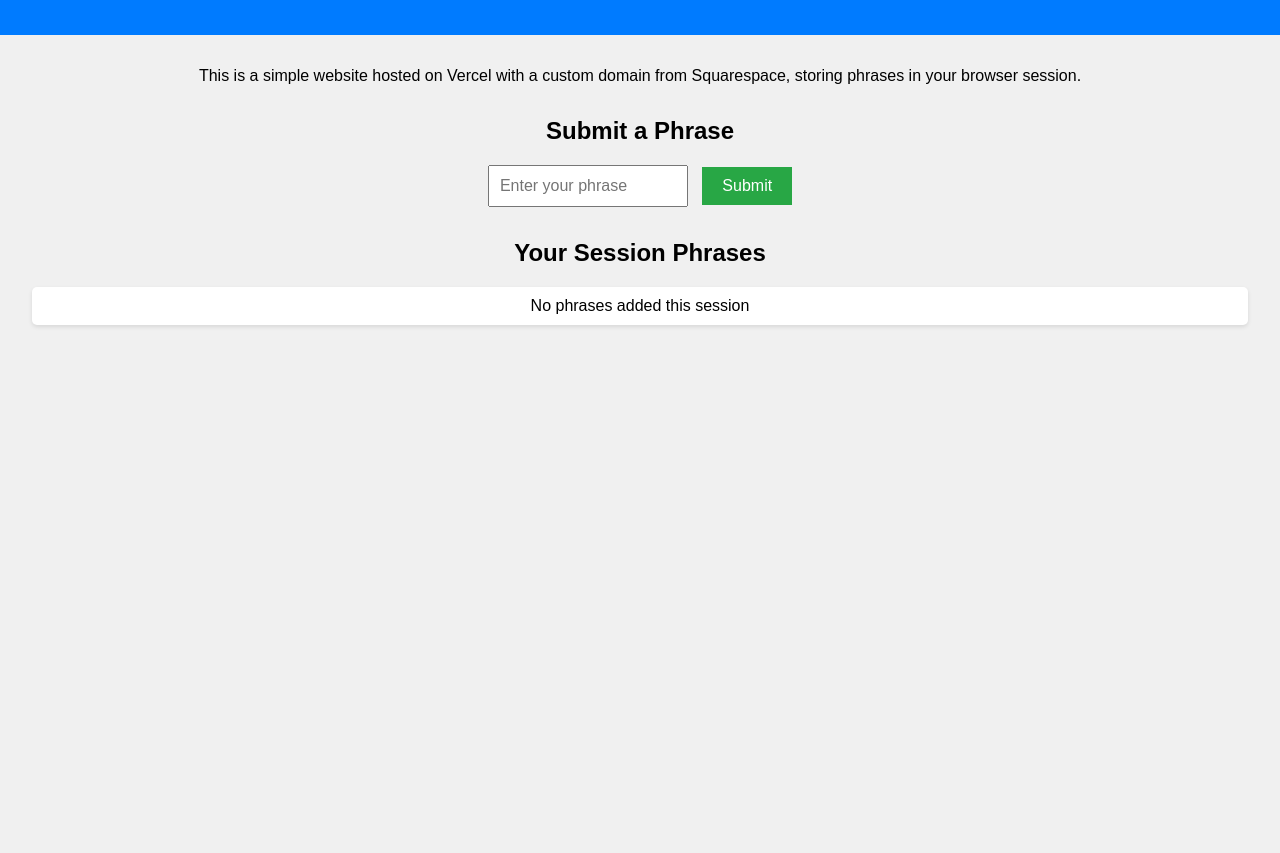
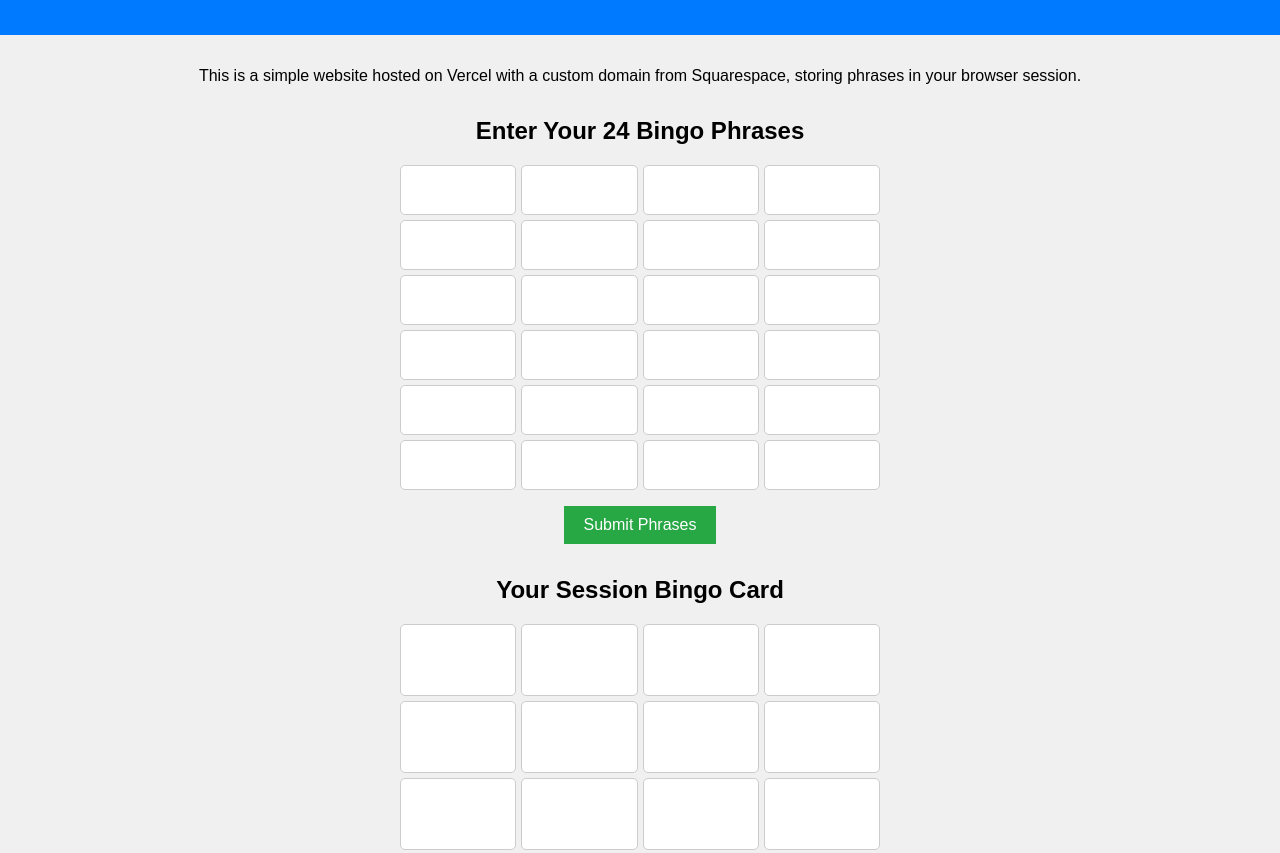
Before and after one commit to gnarbot3000/phrase-bingo, a website: page index.html in a window 1280 px wide. Shown: the part 77-930 px from the top of the page. Before the commit the page ends 800 px from the top, so only its background shows below. Drawn offline with Linux system fonts and the light colour scheme.

Commit message:
Enter the phrases all at once in the local session.

```diff
--- a/index.html
+++ b/index.html
@@ -52,19 +52,69 @@
   <main>
     <p>This is a simple website hosted on Vercel with a custom domain from Squarespace, storing phrases in your browser session.</p>
 
-    <!-- Form to submit phrases -->
+    <!-- Form to submit 24 phrases -->
     <section>
-      <h2>Submit a Phrase</h2>
-      <div>
-        <input type="text" id="messageInput" placeholder="Enter your phrase" required>
-        <button id="submitButton">Submit</button>
+      <h2>Enter Your 24 Bingo Phrases</h2>
+      <div class="bingo-grid" id="inputGrid">
+        <!-- 4x6 grid, 24 inputs -->
+        <input type="text" class="phrase-input" data-index="0">
+        <input type="text" class="phrase-input" data-index="1">
+        <input type="text" class="phrase-input" data-index="2">
+        <input type="text" class="phrase-input" data-index="3">
+        <input type="text" class="phrase-input" data-index="4">
+        <input type="text" class="phrase-input" data-index="5">
+        <input type="text" class="phrase-input" data-index="6">
+        <input type="text" class="phrase-input" data-index="7">
+        <input type="text" class="phrase-input" data-index="8">
+        <input type="text" class="phrase-input" data-index="9">
+        <input type="text" class="phrase-input" data-index="10">
+        <input type="text" class="phrase-input" data-index="11">
+        <input type="text" class="phrase-input" data-index="12">
+        <input type="text" class="phrase-input" data-index="13">
+        <input type="text" class="phrase-input" data-index="14">
+        <input type="text" class="phrase-input" data-index="15">
+        <input type="text" class="phrase-input" data-index="16">
+        <input type="text" class="phrase-input" data-index="17">
+        <input type="text" class="phrase-input" data-index="18">
+        <input type="text" class="phrase-input" data-index="19">
+        <input type="text" class="phrase-input" data-index="20">
+        <input type="text" class="phrase-input" data-index="21">
+        <input type="text" class="phrase-input" data-index="22">
+        <input type="text" class="phrase-input" data-index="23">
       </div>
+      <button id="submitButton">Submit Phrases</button>
     </section>
 
     <!-- Display phrases -->
     <section>
-      <h2>Your Session Phrases</h2>
-      <ul id="messageList"></ul>
+      <h2>Your Session Bingo Card</h2>
+      <div class="bingo-grid" id="displayGrid">
+        <!-- 4x6 grid for display -->
+        <div class="phrase-display" data-index="0"></div>
+        <div class="phrase-display" data-index="1"></div>
+        <div class="phrase-display" data-index="2"></div>
+        <div class="phrase-display" data-index="3"></div>
+        <div class="phrase-display" data-index="4"></div>
+        <div class="phrase-display" data-index="5"></div>
+        <div class="phrase-display" data-index="6"></div>
+        <div class="phrase-display" data-index="7"></div>
+        <div class="phrase-display" data-index="8"></div>
+        <div class="phrase-display" data-index="9"></div>
+        <div class="phrase-display" data-index="10"></div>
+        <div class="phrase-display" data-index="11"></div>
+        <div class="phrase-display" data-index="12"></div>
+        <div class="phrase-display" data-index="13"></div>
+        <div class="phrase-display" data-index="14"></div>
+        <div class="phrase-display" data-index="15"></div>
+        <div class="phrase-display" data-index="16"></div>
+        <div class="phrase-display" data-index="17"></div>
+        <div class="phrase-display" data-index="18"></div>
+        <div class="phrase-display" data-index="19"></div>
+        <div class="phrase-display" data-index="20"></div>
+        <div class="phrase-display" data-index="21"></div>
+        <div class="phrase-display" data-index="22"></div>
+        <div class="phrase-display" data-index="23"></div>
+      </div>
     </section>
 
     <script type="module" src="script.js"></script>
--- a/script.js
+++ b/script.js
@@ -2,43 +2,46 @@ console.log("Phrase Bingo website loaded successfully!");
 
 // Load phrases from sessionStorage on page load
 const loadPhrases = () => {
-  const messageList = document.getElementById("messageList");
-  messageList.innerHTML = "";
-  const phrases = JSON.parse(sessionStorage.getItem("phrases")) || [];
-  if (phrases.length === 0) {
-    messageList.innerHTML = "<li>No phrases added this session</li>";
-  } else {
-    phrases.forEach((phrase) => {
-      const li = document.createElement("li");
-      li.textContent = phrase.text;
-      messageList.appendChild(li);
-    });
-  }
+  const displayGrid = document.getElementById("displayGrid");
+  const phraseDisplays = displayGrid.getElementsByClassName("phrase-display");
+  const phrases = JSON.parse(sessionStorage.getItem("phrases")) || Array(24).fill("");
+
+  Array.from(phraseDisplays).forEach((display, index) => {
+    display.textContent = phrases[index] || "";
+  });
 };
 
-// Submit a new phrase to sessionStorage
-function submitMessage() {
-  const messageInput = document.getElementById("messageInput");
-  const message = messageInput.value.trim();
-  console.log("Attempting to submit phrase:", message);
-  if (message) {
-    const phrases = JSON.parse(sessionStorage.getItem("phrases")) || [];
-    phrases.push({ text: message, timestamp: new Date().toISOString() });
-    sessionStorage.setItem("phrases", JSON.stringify(phrases));
-    console.log("Phrase added successfully!");
-    messageInput.value = "";
-    loadPhrases();
-  } else {
-    const errorMsg = "Please enter a phrase.";
+// Submit all 24 phrases to sessionStorage
+function submitPhrases() {
+  const inputGrid = document.getElementById("inputGrid");
+  const phraseInputs = inputGrid.getElementsByClassName("phrase-input");
+  const phrases = Array.from(phraseInputs).map(input => input.value.trim());
+
+  console.log("Attempting to submit phrases:", phrases);
+
+  // Validate: Ensure at least one phrase is entered
+  if (phrases.every(phrase => phrase === "")) {
+    const errorMsg = "Please enter at least one phrase.";
     console.error(errorMsg);
     alert(errorMsg);
+    return;
   }
+
+  // Store phrases in sessionStorage
+  sessionStorage.setItem("phrases", JSON.stringify(phrases));
+  console.log("Phrases added successfully!");
+
+  // Clear input fields
+  Array.from(phraseInputs).forEach(input => input.value = "");
+
+  // Reload phrases into display grid
+  loadPhrases();
 }
 
 // Attach event listener to submit button
 const submitButton = document.getElementById("submitButton");
 if (submitButton) {
-  submitButton.addEventListener("click", submitMessage);
+  submitButton.addEventListener("click", submitPhrases);
 } else {
   console.error("Submit button not found");
 }
--- a/style.css
+++ b/style.css
@@ -20,27 +20,39 @@ button {
   color: white;
   border: none;
   cursor: pointer;
+  margin-top: 1rem;
 }
 button:hover {
   background-color: #218838;
 }
-input {
-  padding: 10px;
-  font-size: 16px;
-  margin-right: 10px;
-  width: 200px;
-}
 section {
   margin: 2rem 0;
 }
-ul {
-  list-style: none;
-  padding: 0;
+.bingo-grid {
+  display: grid;
+  grid-template-columns: repeat(4, 1fr);
+  grid-template-rows: repeat(6, auto);
+  gap: 5px;
+  max-width: 480px;
+  margin: 0 auto;
 }
-li {
+.phrase-input, .phrase-display {
+  padding: 10px;
+  font-size: 14px;
+  text-align: center;
+  border: 1px solid #ccc;
+  border-radius: 5px;
   background-color: white;
-  padding: 10px;
-  margin: 5px 0;
-  border-radius: 5px;
-  box-shadow: 0 2px 4px rgba(0, 0, 0, 0.1);
+  min-height: 50px;
+  display: flex;
+  align-items: center;
+  justify-content: center;
 }
+.phrase-input {
+  width: 100%;
+  box-sizing: border-box;
+}
+.phrase-display {
+  background-color: #fff;
+  word-wrap: break-word;
+}
```
